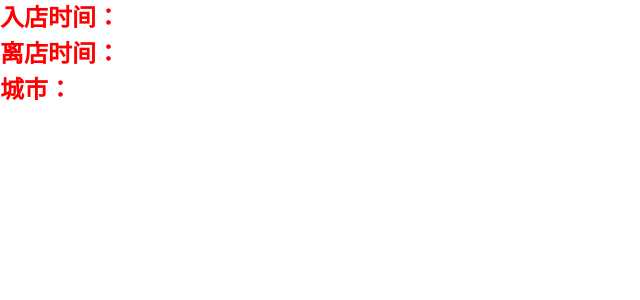
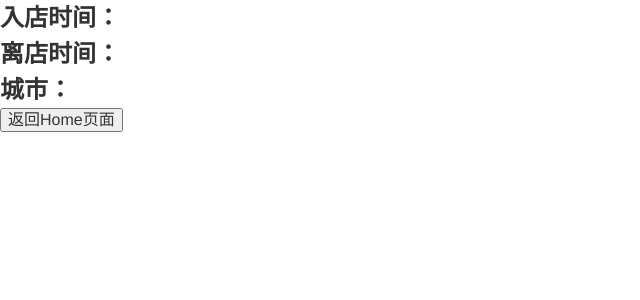
Before and after one commit to Peterzlz/ZLZ-trip, a Vue app: page /#/search in a window 1280 px wide. Shown: the top 300 px of the page, without its empty margins (0-640 px from the left). Built offline with nearby package versions, Linux system fonts and the light colour scheme.

Commit message:
search页面新增了返回上层路由的按钮

```diff
--- a/src/views/search/Search.vue
+++ b/src/views/search/Search.vue
@@ -1,15 +1,18 @@
-<script setup lang="ts"></script>
+<script setup lang="ts">
+import { useRouter } from 'vue-router'
+const router = useRouter()
+function btnClick() {
+  router.back()
+}
+</script>
 
 <template>
   <div class="search">
     <h2>入店时间：{{ $route.query.startDate }}</h2>
     <h2>离店时间：{{ $route.query.leaveDate }}</h2>
     <h2>城市：{{ $route.query.selectCity }}</h2>
+    <button class="back-home" @click="btnClick">返回Home页面</button>
   </div>
 </template>
 
-<style lang="less" scoped>
-.search {
-  color: red;
-}
-</style>
+<style lang="less" scoped></style>
```
